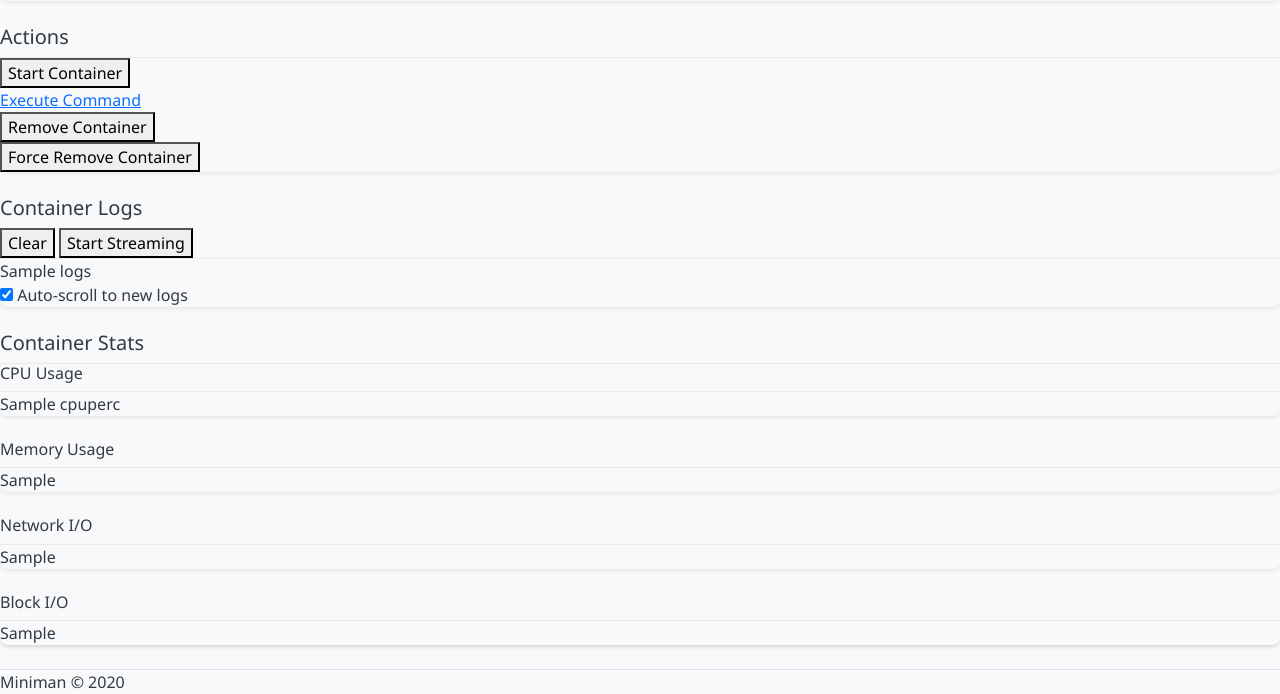
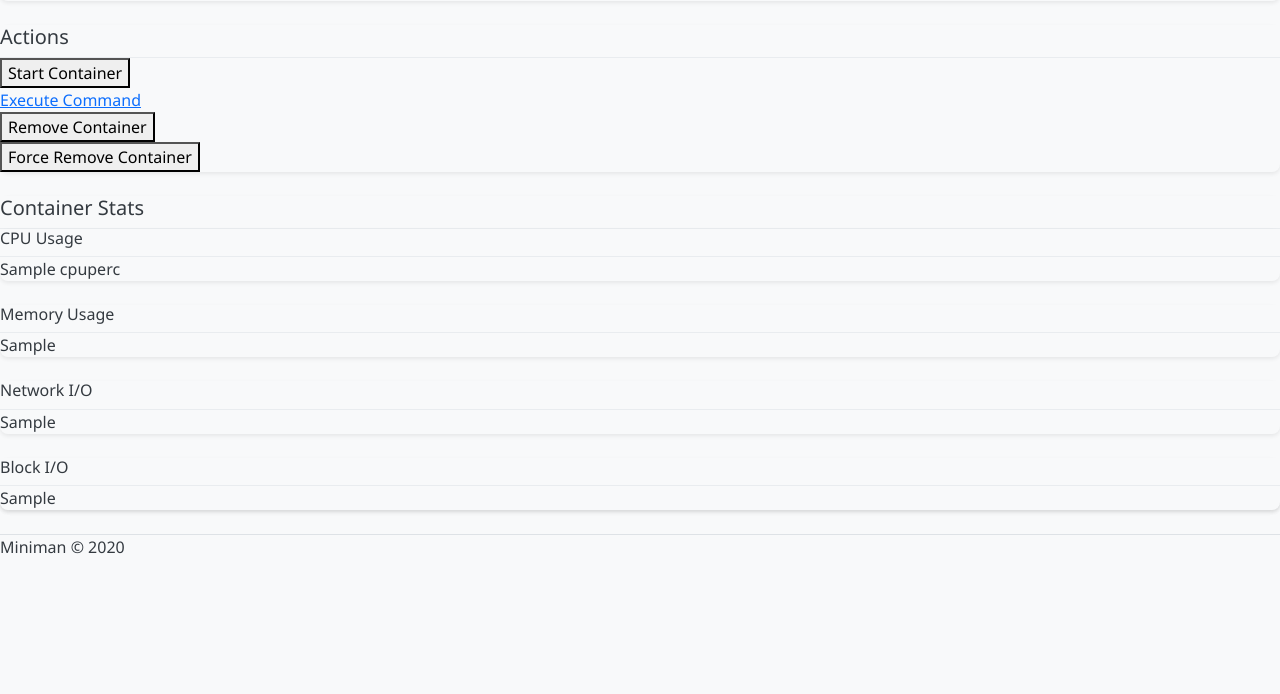
Before and after one commit to baderrami/miniman, a Python web app: template app/templates/docker/view_container.html in a window 1280 px wide. Shown: the part 568-1262 px from the top of the page. After the commit the page ends 1122 px from the top, so only its background shows below. Run offline with Jinja, Linux system fonts and the light colour scheme; the template is opened without the code that fills it: most values are stand-ins (such as "Sample title", 1, 10 or a date in 2020); some libraries are stand-ins or nearby versions; some web fonts are replaced.

Commit message:
Remove container logs section from the view container page
The container logs display has been removed from the HTML template. This simplifies the page by eliminating the logs UI, including streaming and auto-scroll functionality. Adjustments may be necessary if logs are required elsewhere.

```diff
--- a/app/templates/docker/view_container.html
+++ b/app/templates/docker/view_container.html
@@ -161,40 +161,6 @@
         </div>
 
         <div class="row">
-            <div class="col-md-12">
-                <div class="card mb-4">
-                    <div class="card-header">
-                        <div class="d-flex justify-content-between align-items-center">
-                            <h5 class="card-title mb-0">Container Logs</h5>
-                            <div>
-                                <button id="clear-logs" class="btn btn-sm btn-outline-secondary">Clear</button>
-                                <button id="toggle-streaming" class="btn btn-sm btn-primary">Start Streaming</button>
-                            </div>
-                        </div>
-                    </div>
-                    <div class="card-body">
-                        <div id="log-container" class="bg-dark text-light p-3 rounded">
-                            {% if logs %}
-                                <div id="initial-logs">
-                                    {% for line in logs.strip().split('\n') %}
-                                        <div class="log-line">{{ line }}</div>
-                                    {% endfor %}
-                                </div>
-                            {% else %}
-                                <div class="alert alert-info">
-                                    No logs available. Start streaming to see logs in real-time.
-                                </div>
-                            {% endif %}
-                        </div>
-                        <div class="form-check auto-scroll">
-                            <input class="form-check-input" type="checkbox" id="auto-scroll" checked>
-                            <label class="form-check-label" for="auto-scroll">
-                                Auto-scroll to new logs
-                            </label>
-                        </div>
-                    </div>
-                </div>
-            </div>
 
             {% if stats %}
             <div class="col-md-12">
```
